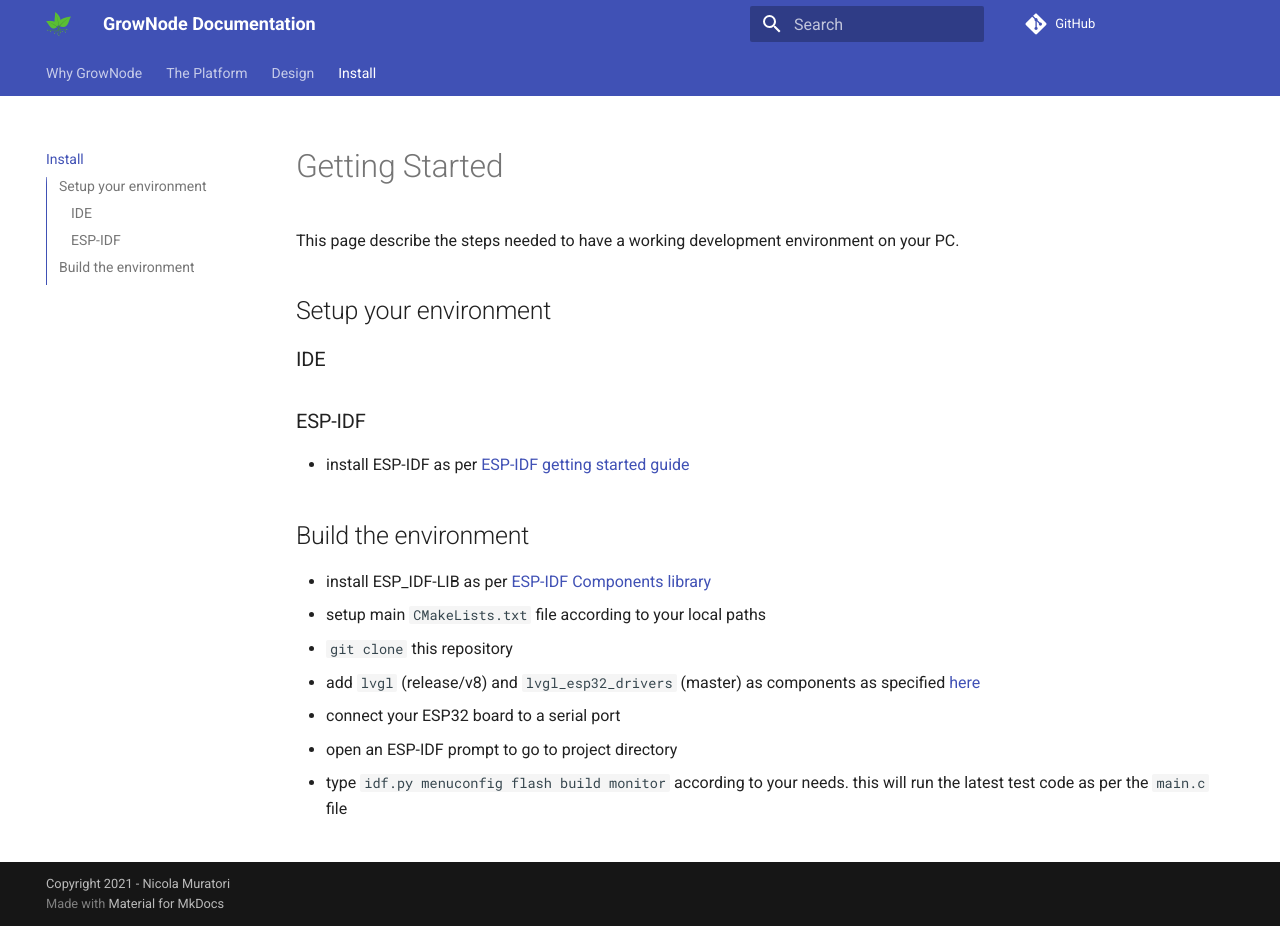
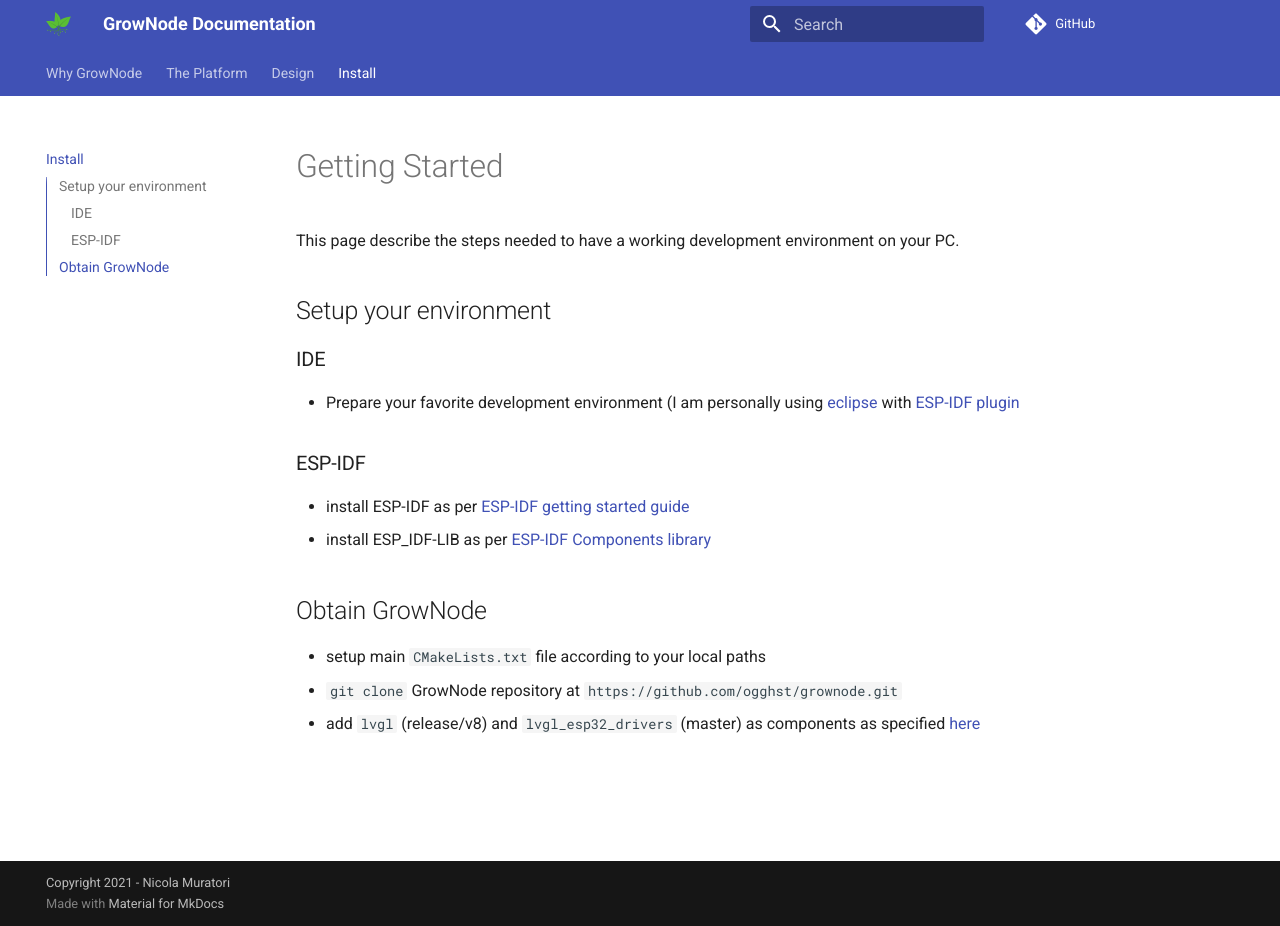
Before and after one commit to ogghst/grownode, an MkDocs documentation site: the page built from docs/start.md, in a window 1280 px wide and 926 px high. Built offline with MkDocs 1.6.1 and Material for MkDocs 9.7.7, drawn with Linux system fonts in a browser that asks for light colours; comment, search, counter and statistics services are not loaded.

Commit message:
updated docs

```diff
--- a/docs/start.md
+++ b/docs/start.md
@@ -6,21 +6,15 @@
 
 ### IDE
 
+ - Prepare your favorite development environment (I am personally using [eclipse](https://www.eclipse.org/downloads/) with [ESP-IDF plugin](https://github.com/espressif/idf-eclipse-plugin/blob/master/README.md)
+
 ### ESP-IDF
 
+ - install ESP-IDF as per [ESP-IDF getting started guide](https://docs.espressif.com/projects/esp-idf/en/latest/esp32/get-started/)
+ - install ESP_IDF-LIB as per [ESP-IDF Components library](https://github.com/UncleRus/esp-idf-lib)
 
+## Obtain GrowNode
 
-- install ESP-IDF as per [ESP-IDF getting started guide](https://docs.espressif.com/projects/esp-idf/en/latest/esp32/get-started/)
-
-
-## Build the environment
-
-- install ESP_IDF-LIB as per [ESP-IDF Components library](https://github.com/UncleRus/esp-idf-lib)
-- setup main `CMakeLists.txt` file according to your local paths
-- `git clone` this repository
-- add `lvgl` (release/v8) and `lvgl_esp32_drivers` (master) as components as specified [here](https://github.com/lvgl/lv_port_esp32)
-- connect your ESP32 board to a serial port
-- open an ESP-IDF prompt to go to project directory
-- type `idf.py menuconfig flash build monitor` according to your needs. this will run the latest test code as per the `main.c` file
-
-##
+ - setup main `CMakeLists.txt` file according to your local paths
+ - `git clone` GrowNode repository at `https://github.com/ogghst/grownode.git`
+ - add `lvgl` (release/v8) and `lvgl_esp32_drivers` (master) as components as specified [here](https://github.com/lvgl/lv_port_esp32)
```
Also changed, not shown: docs/platform.md (+6 -1 lines).
